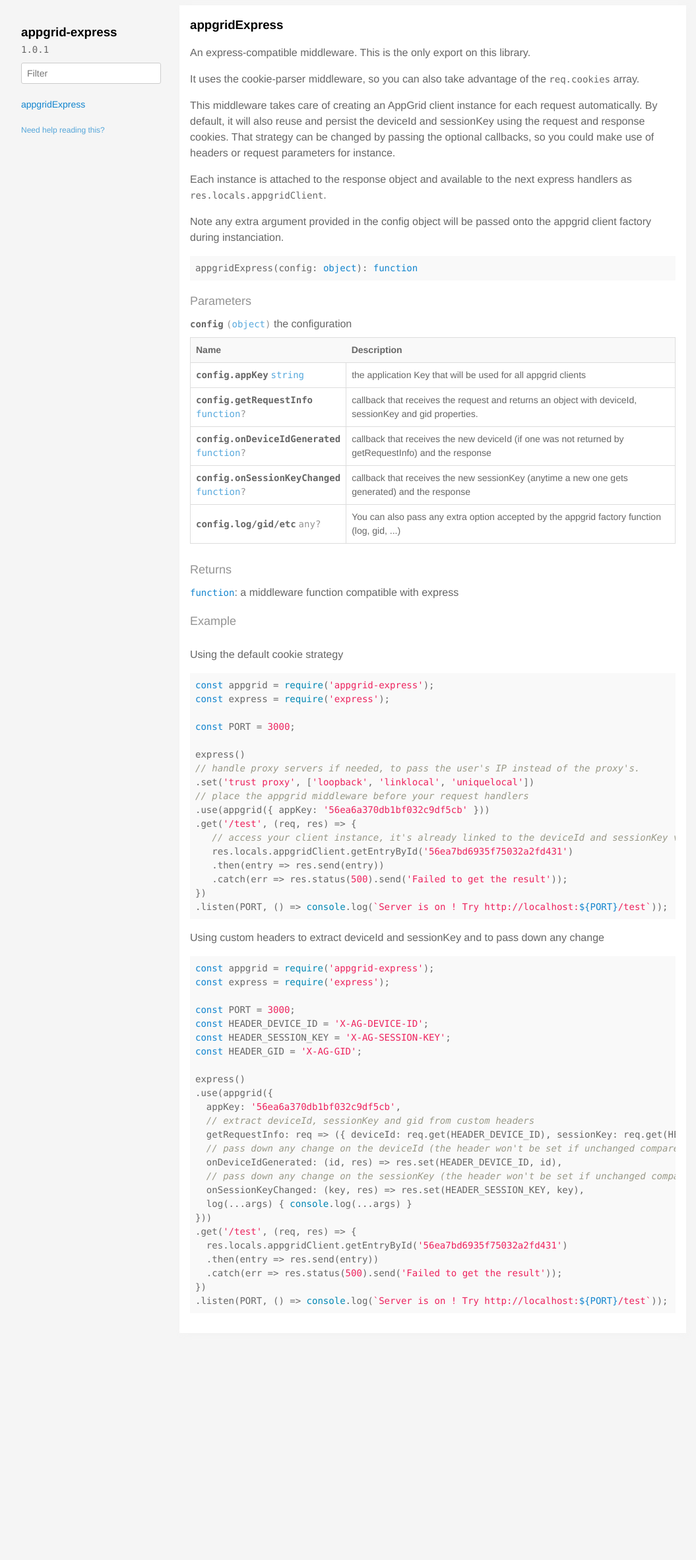
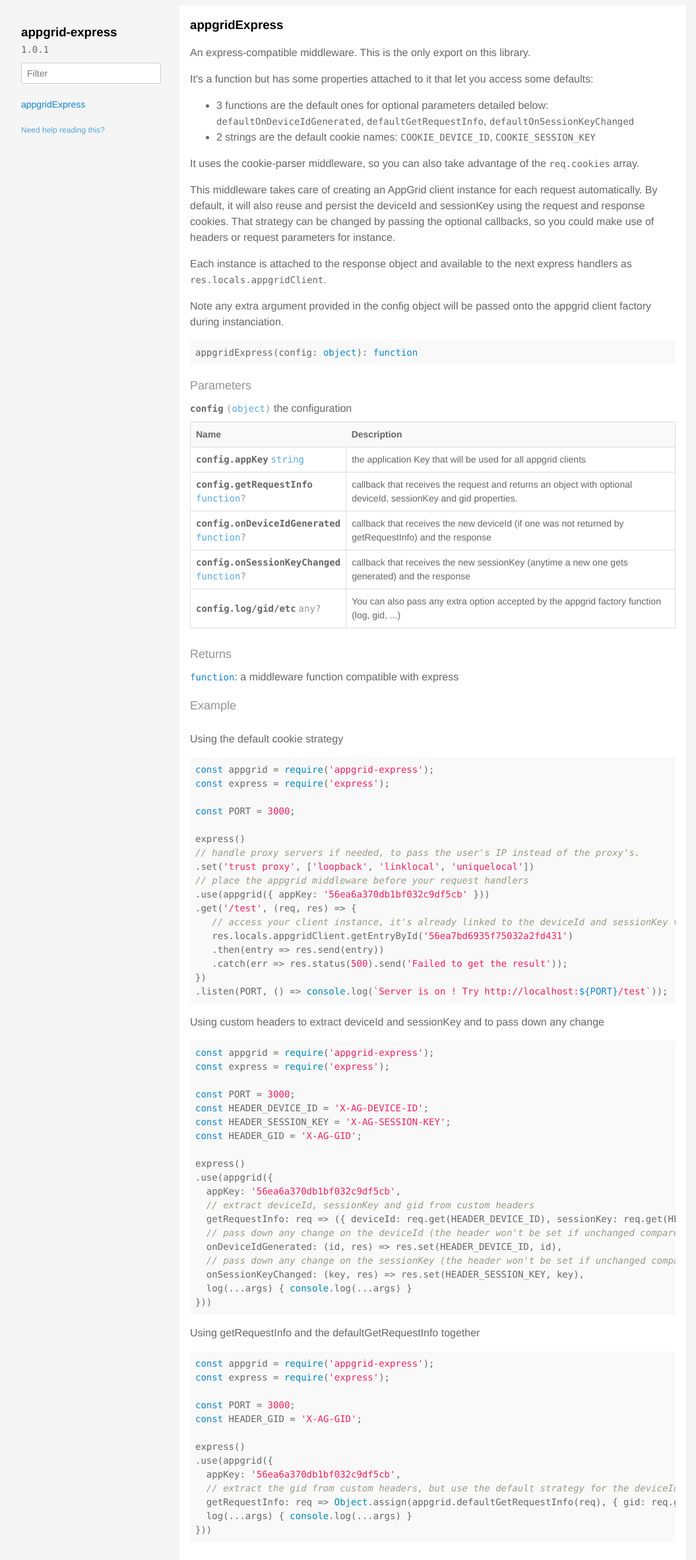
Before and after one commit to Accedo-Global-Solutions/accedo-control-sdk-express, a website: page docs/index.html in a window 1280 px wide. Shown: the whole page at 66% size, without its empty margins (112-1167 px from the left). Before the commit the page ends 2044 px from the top, so only its background shows below. Drawn offline with Linux system fonts and the light colour scheme.

Commit message:
:sparkles: Export default functions and cookies so users may use them differently

```diff
--- a/docs/index.html
+++ b/docs/index.html
@@ -57,6 +57,13 @@
 
 
   <p>An express-compatible middleware. This is the only export on this library.</p>
+<p>It's a function but has some properties attached to it that let you access some defaults:</p>
+<ul>
+<li>3 functions are the default ones for optional parameters detailed below:
+<code>defaultOnDeviceIdGenerated</code>, <code>defaultGetRequestInfo</code>, <code>defaultOnSessionKeyChanged</code></li>
+<li>2 strings are the default cookie names:
+<code>COOKIE_DEVICE_ID</code>, <code>COOKIE_SESSION_KEY</code></li>
+</ul>
 <p>It uses the cookie-parser middleware, so you can also take advantage of the <code>req.cookies</code> array.</p>
 <p>This middleware takes care of creating an AppGrid client instance for each request automatically.
 By default, it will also reuse and persist the deviceId and sessionKey using the request and response cookies.
@@ -111,7 +118,7 @@ so you could make use of headers or request parameters for instance.</p>
                 <tr>
                   <td class='break-word'><span class='code bold'>config.getRequestInfo</span> <code class='quiet'><a href="https://developer.mozilla.org/en-US/docs/Web/JavaScript/Reference/Statements/function">function</a>?</code>
                   </td>
-                  <td class='break-word'><span>callback that receives the request and returns an object with deviceId, sessionKey and gid properties.
+                  <td class='break-word'><span>callback that receives the request and returns an object with optional deviceId, sessionKey and gid properties.
 </span></td>
                 </tr>
 
@@ -201,13 +208,23 @@ express()
   <span class="hljs-comment">// pass down any change on the sessionKey (the header won't be set if unchanged compared to the value in getRequestInfo)</span>
   onSessionKeyChanged: <span class="hljs-function">(<span class="hljs-params">key, res</span>) =&gt;</span> res.set(HEADER_SESSION_KEY, key),
   log(...args) { <span class="hljs-built_in">console</span>.log(...args) }
-}))
-.get(<span class="hljs-string">'/test'</span>, (req, res) =&gt; {
-  res.locals.appgridClient.getEntryById(<span class="hljs-string">'56ea7bd6935f75032a2fd431'</span>)
-  .then(<span class="hljs-function"><span class="hljs-params">entry</span> =&gt;</span> res.send(entry))
-  .catch(<span class="hljs-function"><span class="hljs-params">err</span> =&gt;</span> res.status(<span class="hljs-number">500</span>).send(<span class="hljs-string">'Failed to get the result'</span>));
-})
-.listen(PORT, () =&gt; <span class="hljs-built_in">console</span>.log(<span class="hljs-string">`Server is on ! Try http://localhost:<span class="hljs-subst">${PORT}</span>/test`</span>));</pre>
+}))</pre>
+
+      <p><p>Using getRequestInfo and the defaultGetRequestInfo together</p>
+</p>
+      <pre class='p1 overflow-auto round fill-light'><span class="hljs-keyword">const</span> appgrid = <span class="hljs-built_in">require</span>(<span class="hljs-string">'appgrid-express'</span>);
+<span class="hljs-keyword">const</span> express = <span class="hljs-built_in">require</span>(<span class="hljs-string">'express'</span>);
+
+<span class="hljs-keyword">const</span> PORT = <span class="hljs-number">3000</span>;
+<span class="hljs-keyword">const</span> HEADER_GID = <span class="hljs-string">'X-AG-GID'</span>;
+
+express()
+.use(appgrid({
+  <span class="hljs-attr">appKey</span>: <span class="hljs-string">'56ea6a370db1bf032c9df5cb'</span>,
+  <span class="hljs-comment">// extract the gid from custom headers, but use the default strategy for the deviceId and sessionKey</span>
+  getRequestInfo: <span class="hljs-function"><span class="hljs-params">req</span> =&gt;</span> <span class="hljs-built_in">Object</span>.assign(appgrid.defaultGetRequestInfo(req), { <span class="hljs-attr">gid</span>: req.get(HEADER_GID) }),
+  log(...args) { <span class="hljs-built_in">console</span>.log(...args) }
+}))</pre>
 
 
 
```
Also changed, not shown: src/index.js (+33 -7 lines), test/specs/express.spec.js (+110 -16 lines), CHANGELOG.md.
